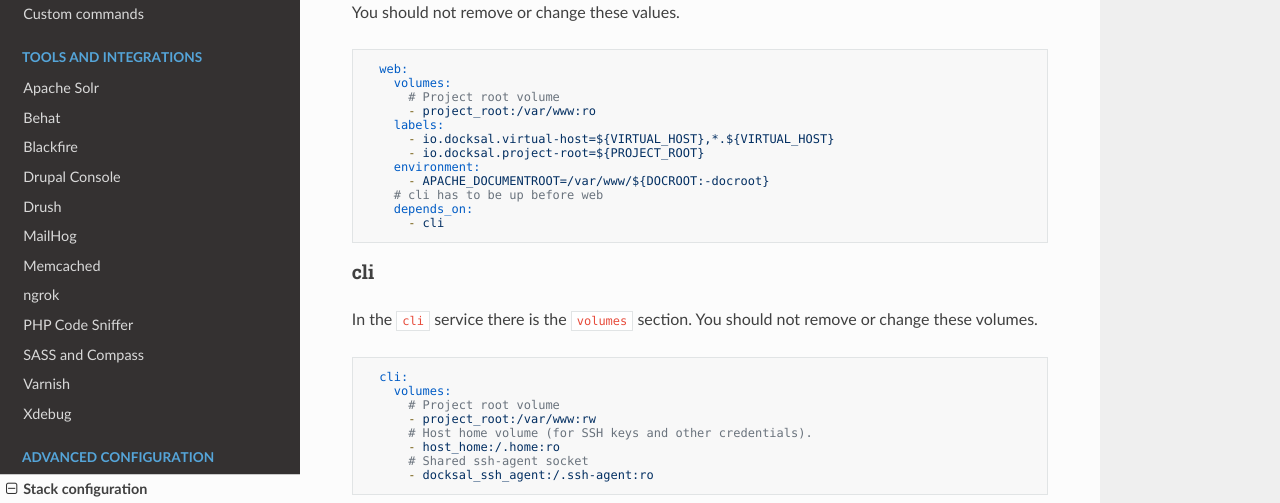
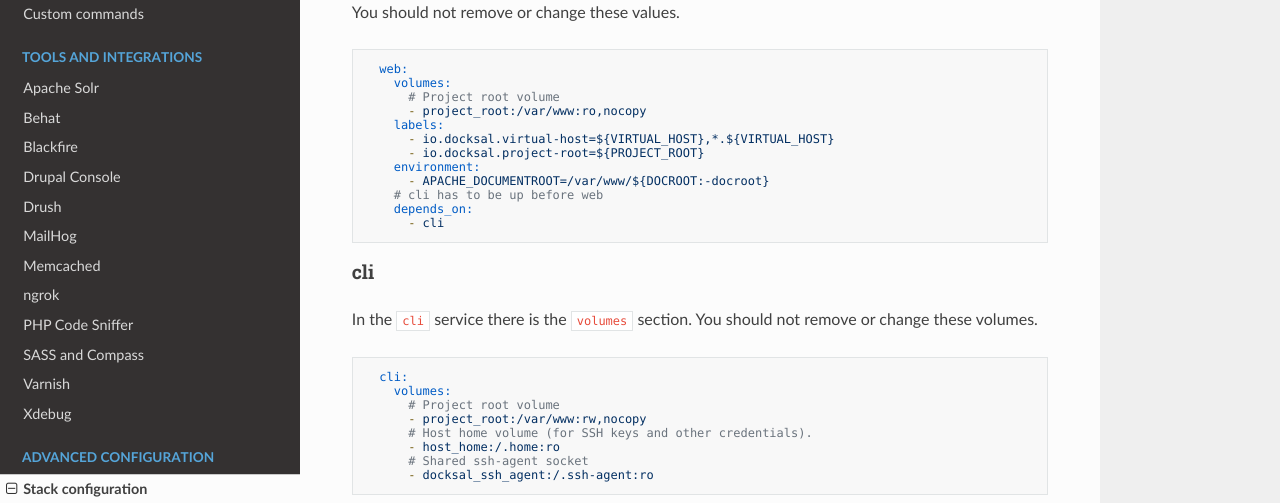
Before and after one commit to docksal/docksal, an MkDocs documentation site: the page built from docs/advanced/stack-config.md, in a window 1280 px wide and 1400 px high, scrolled down 4331 px. Shown: the part 156-659 px from the top of the window. Built offline with MkDocs 1.6.1, drawn with Linux system fonts in a browser that asks for light colours; nearby versions of some CDN libraries; old or Windows-style settings are respelled for this version of MkDocs; some of the changed text lies outside the part shown.

Commit message:
Use nocopy mode for project_root volume
This tells Docker to not merge the content of the volume with the destination directory in the container (if one is not empty).
https://docs.docker.com/engine/reference/run/#volume-shared-filesystems

````diff
--- a/docs/advanced/stack-config.md
+++ b/docs/advanced/stack-config.md
@@ -163,7 +163,7 @@ You should not remove or change these values.
   web:
     volumes:
       # Project root volume
-      - project_root:/var/www:ro
+      - project_root:/var/www:ro,nocopy
     labels:
       - io.docksal.virtual-host=${VIRTUAL_HOST},*.${VIRTUAL_HOST}
       - io.docksal.project-root=${PROJECT_ROOT}
@@ -182,7 +182,7 @@ In the `cli` service there is the `volumes` section. You should not remove or ch
   cli:
     volumes:
       # Project root volume
-      - project_root:/var/www:rw
+      - project_root:/var/www:rw,nocopy
       # Host home volume (for SSH keys and other credentials).
       - host_home:/.home:ro
       # Shared ssh-agent socket
@@ -231,7 +231,7 @@ services:
     volumes:
     - host_home:/.home:ro
     - docksal_ssh_agent:/.ssh-agent:ro
-    - project_root:/var/www:rw
+    - project_root:/var/www:rw,nocopy
   db:
     environment:
       MYSQL_DATABASE: default
@@ -251,7 +251,7 @@ services:
       io.docksal.project-root: /Users/testuser/projects/myproject
       io.docksal.virtual-host: myproject.docksal
     volumes:
-    - project_root:/var/www:ro
+    - project_root:/var/www:ro,nocopy
 version: '2.0'
 volumes:
   docksal_ssh_agent:
@@ -325,7 +325,7 @@ services:
     volumes:
     - host_home:/.home:ro
     - docksal_ssh_agent:/.ssh-agent:ro
-    - project_root:/var/www:rw
+    - project_root:/var/www:rw,nocopy
 ```
 
 Note, that when not using a predefined stack, you must fully describe all other services (`web`, `db`, etc.) as well.
````
Also changed, not shown: 4 other files.
